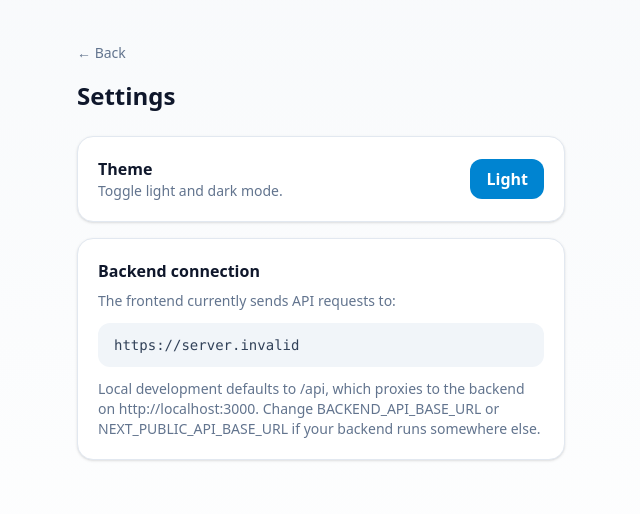
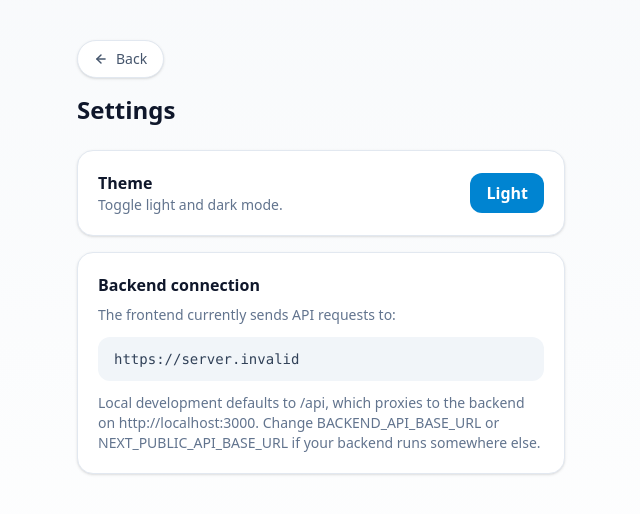
Before and after one commit to MonicaLOvO/TrueNorth_Frontend, a Next.js app: page /settings in a window 1280 px wide. Shown: the top 514 px of the page, without its empty margins (319-959 px from the left). Built offline with nearby package versions, Linux system fonts and the light colour scheme; no server answers.

Commit message:
replace plain back link with BackButton in setting
Swaps the text-only back link for the shared BackButton component for consistency across all pages

```diff
--- a/src/app/settings/page.tsx
+++ b/src/app/settings/page.tsx
@@ -5,6 +5,7 @@ import { API_BASE_URL } from "@/lib/api";
 import Link from "next/link";
 import { useTheme } from "next-themes";
 import { useEffect, useState } from "react";
+import BackButton from "@/components/BackButton";
 
 export default function SettingsPage() {
   const { theme, setTheme, resolvedTheme } = useTheme();
@@ -20,9 +21,7 @@ export default function SettingsPage() {
 
   return (
     <AppShell>
-      <Link href="/home" className="text-sm text-slate-500 hover:underline">
-        ← Back
-      </Link>
+      <BackButton href="/home" />
 
       <h1 className="mt-4 text-2xl font-bold">Settings</h1>
 
```
